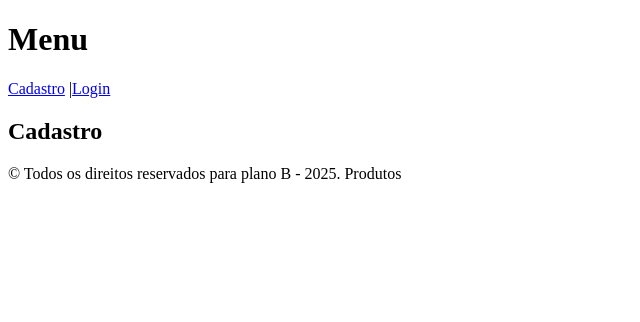
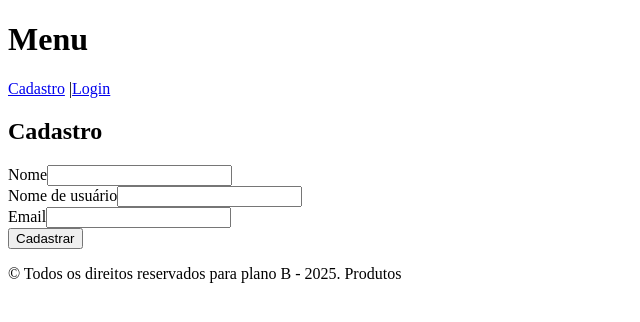
Before and after one commit to Emanuelly0ventura/CP5_Front-end, a React (Vite) app: page /cadastro in a window 1280 px wide. Shown: the top 322 px of the page, without its empty margins (0-640 px from the left). Built offline with nearby package versions, Linux system fonts and the light colour scheme.

Commit message:
adicionei o form no cadastro

```diff
--- a/src/routes/Cadastro/index.tsx
+++ b/src/routes/Cadastro/index.tsx
@@ -12,7 +12,6 @@ export default function Cadastro(){
     const navigate = useNavigate();
 
     const onSubmit = async (data: CadastroData) => {
-    // verificar duplicidade
     const res = await fetch(`http://localhost:3000/usuarios?nomeUsuario=${data.nomeUsuario}&email=${data.email}`);
     const users = await res.json();
 
@@ -21,7 +20,6 @@ export default function Cadastro(){
       return;
     }
 
-    // cadastrar no json-server
     await fetch("http://localhost:3000/usuarios", {
       method: "POST",
       headers: { "Content-Type": "application/json" },
@@ -34,7 +32,34 @@ export default function Cadastro(){
 
 
     return(
-        <h2>Cadastro</h2>
+        <form onSubmit={handleSubmit(onSubmit)}>
+                <h2>Cadastro</h2>
+            <div>
+                <label>Nome</label>
+                <input {...register("nome", { required: "Nome obrigatório" })} />
+                {errors.nome && <p>{errors.nome.message}</p>}
+            </div>
+
+            <div>
+                <label>Nome de usuário</label>
+                <input {...register("nomeUsuario", { required: "Nome de usuário obrigatório" })} />
+                {errors.nomeUsuario && <p>{errors.nomeUsuario.message}</p>}
+            </div>
+
+            <div>
+                <label>Email</label>
+                <input
+                    type="email"
+                    {...register("email", {
+                    required: "Email obrigatório",
+                    pattern: { value: /^[^\s@]+@[^\s@]+\.[^\s@]+$/, message: "Email inválido" }
+                    })}
+                />
+                {errors.email && <p>{errors.email.message}</p>}
+            </div>
+
+            <button type="submit">Cadastrar</button>
+        </form>
     );
 
 }
```
